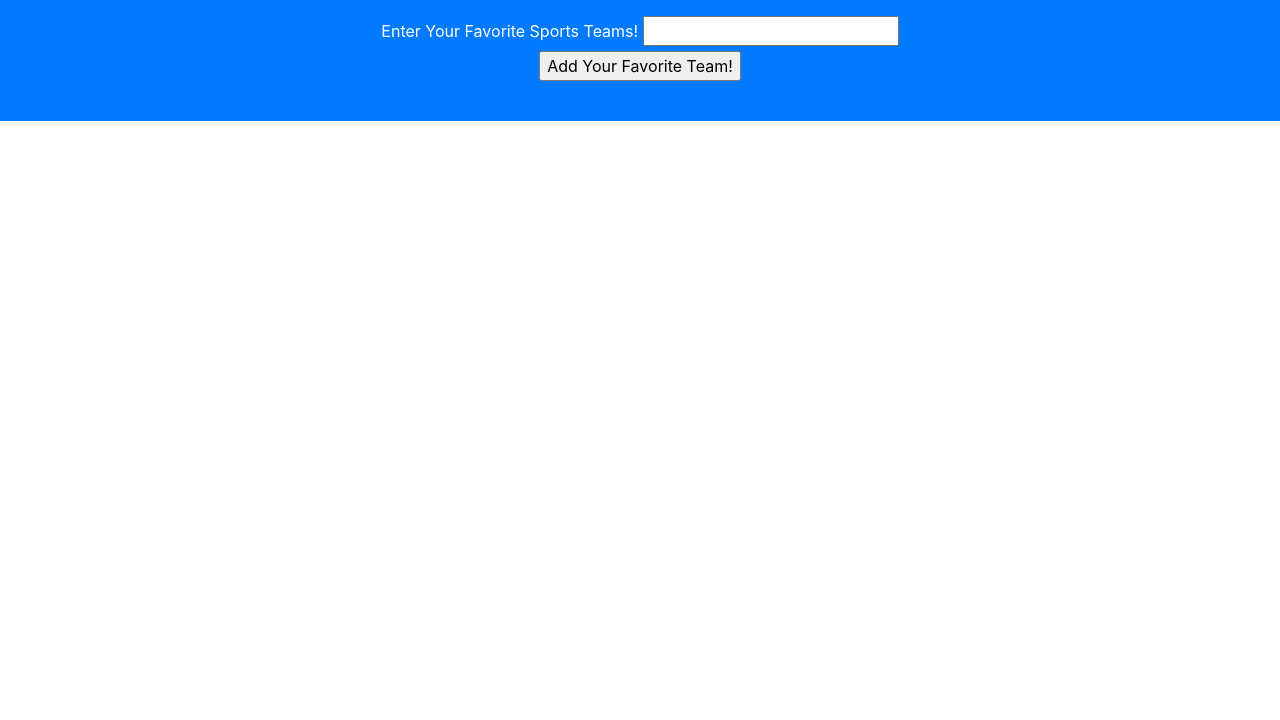
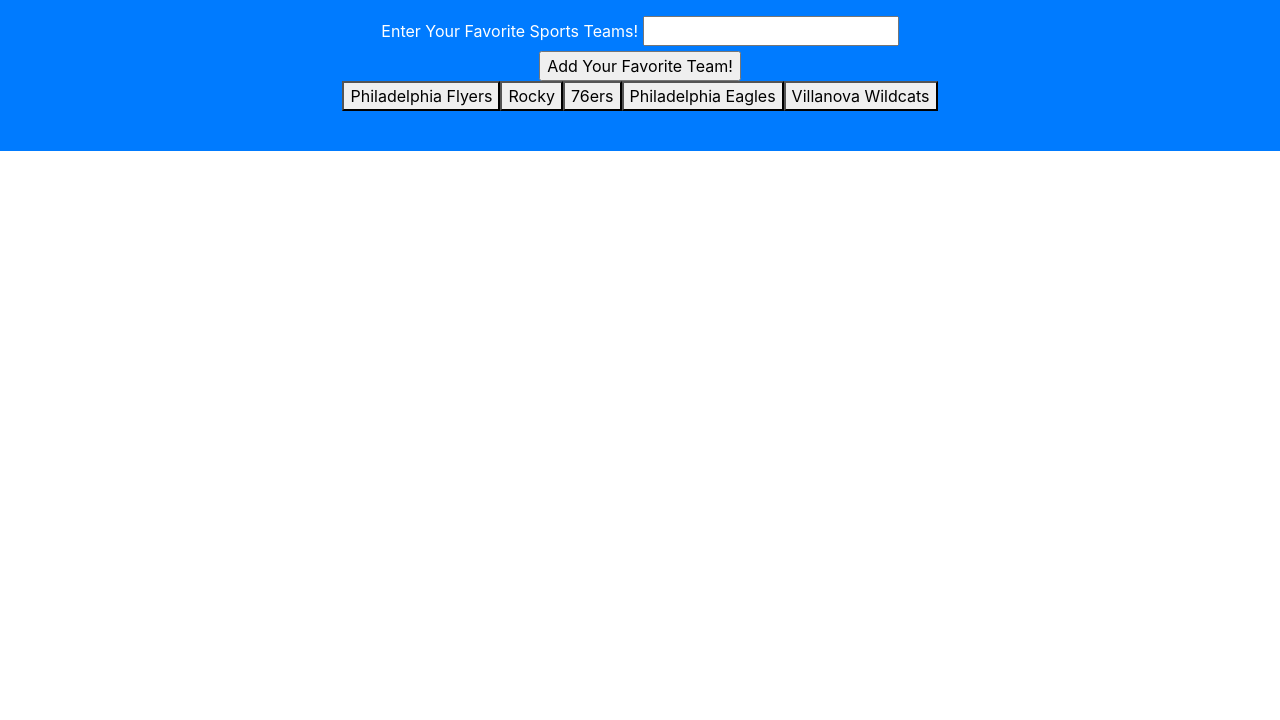
Before and after one commit to RickN123/GiphTastic, a plain HTML site: page index.html in a window 1280 px wide. Shown: the part 80-800 px from the top of the page. Drawn offline with nearby package versions, Linux system fonts and the light colour scheme.

Commit message:
change button

```diff
--- a/index.html
+++ b/index.html
@@ -57,14 +57,14 @@
             });
 
             function renderButtons() {
+                $("#buttons").empty();
 
                 for (var i = 0; i < teams.length; i++) {
                     var team = teams[i]
-                    $("#buttons").append
-
+                    $("#buttons").append("<button>" + team + "</button>")
                 }
-
-
+            }
+            renderButtons();
 
             function renderGifs(team) {
                 var queryURL = "https://api.giphy.com/v1/gifs/search?q=" + team + "&api_key=dc6zaTOxFJmzC&limit=10";
@@ -107,14 +107,15 @@
 
 
 
-                $("button").on("click", function () {
-                    var team = $(this).attr("data-team");
-                    renderGifs(team)
+            $(document).on("click", "button", function () {
+                // var team = $(this).attr("data-team");
+                var team = $(this).html();
+                renderGifs(team);
             });
 
 
             // Gif click
-                $(".gif").on("click", function () {
+            $(document).on("click", ".gif", function () {
                 // bryan - The attr jQuery method allows us to get or set the value of any attribute on our HTML element
                 var state = $(this).attr("data-state");
                 // If the clicked image's state is still, update its src attribute to what its data-animate value is.
```
Lines whose indentation alone changed are shown as unchanged.
